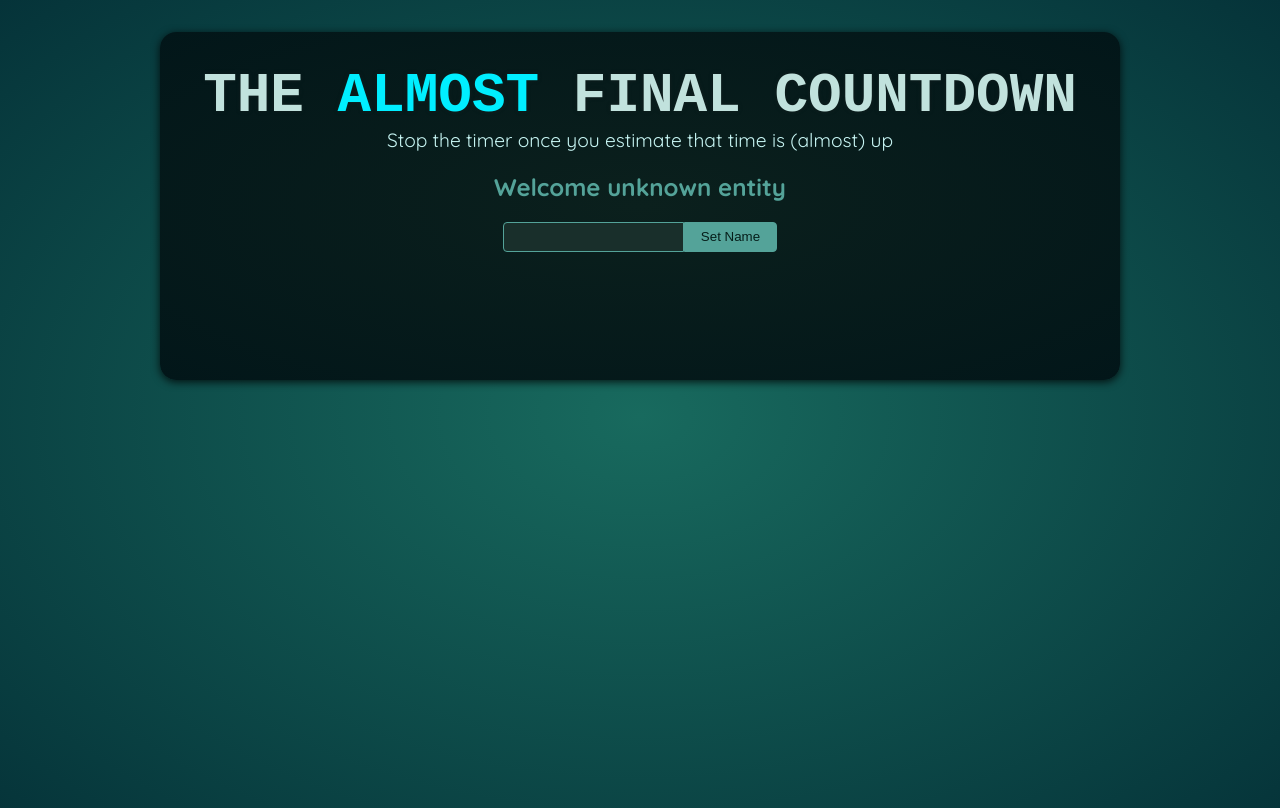
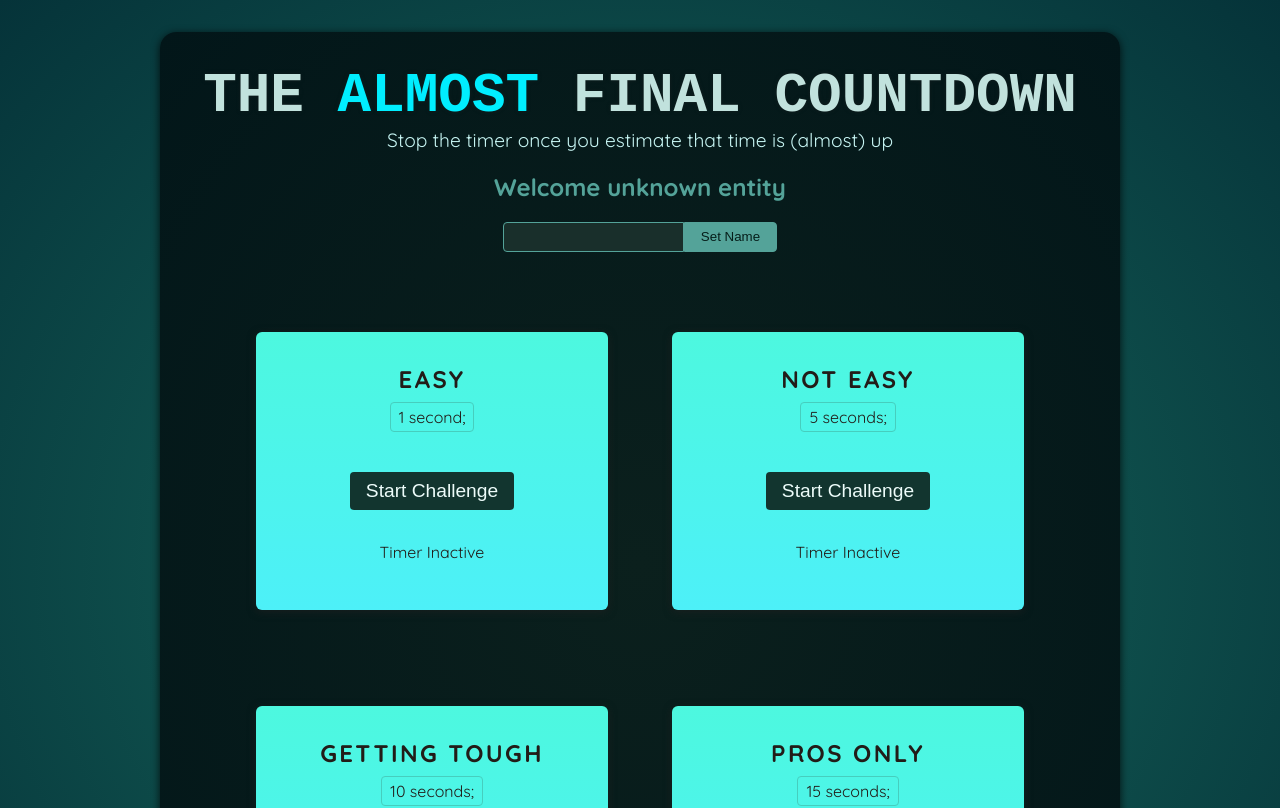
Before and after one commit to subhadeep-chakraborty/Timer-Challenge, a React (Vite) app: page / in a window 1280 px wide. Shown: the top 808 px of the page. Built offline with nearby package versions, Linux system fonts and the light colour scheme; a web font is replaced by a local one.

Commit message:
added challenges

```diff
--- a/src/App.jsx
+++ b/src/App.jsx
@@ -1,10 +1,17 @@
 import Player from './components/Player.jsx';
+import TimerChallenge from './components/TimerChallenge.jsx';
 
 function App() {
   return (
     <>
       <Player />
-      <div id="challenges"></div>
+      <div id="challenges">
+        <TimerChallenge title="Easy" targetTime={1}/>
+        <TimerChallenge title=" Not easy" targetTime={5}/>
+        <TimerChallenge title="Getting tough" targetTime={10}/>
+        <TimerChallenge title="Pros only" targetTime={15}/>
+
+        </div>
     </>
   );
 }
--- /dev/null
+++ b/src/components/ResultModal.jsx
@@ -0,0 +1,20 @@
+import { forwardRef } from "react";
+
+const ResultModal = forwardRef (function ResultModal({ result, targetTime }, ref) {
+  return (
+    <dialog ref={ref} className="result-modal" >
+      <h2>Your {result}</h2>
+      <p>
+        The target time was <strong>{targetTime} seconds.</strong>
+      </p>
+      <p>
+        You stopped the timer with <strong>X seconds left.</strong>
+      </p>
+      <form method="dialog">
+        <button>Close</button>
+      </form>
+    </dialog>
+  );
+})
+
+export default ResultModal;
--- /dev/null
+++ b/src/components/TimerChallenge.jsx
@@ -0,0 +1,43 @@
+import { useRef, useState } from "react";
+import ResultModal from "./ResultModal";
+
+export default function TimerChallenge({title, targetTime}){
+
+    const [timerExpired, setTimerExpired] = useState(false);
+    const [timerStarted, setTimerStarted] = useState(false);
+    const timer = useRef();
+    const dialog = useRef();
+
+    function handleStart() {
+         timer.current = setTimeout( () => {
+            setTimerExpired(true);
+            dialog.current.showModal();
+        }, targetTime * 1000);
+        setTimerStarted(true);
+    }
+
+    function handleStop() {
+        clearTimeout(timer.current)
+    }
+    return (
+
+        <>
+         <ResultModal ref={dialog} targetTime={targetTime} result ="lost"/>
+        <section className="challenge">
+            <h2>{title}</h2>
+            {timerExpired && <p>You lost !!</p>}
+            <p className="challenge-time">
+                {targetTime} second{targetTime>1 ? 's' : ''};
+            </p>
+            <p>
+                <button onClick={timerStarted ? handleStop : handleStart}>
+                    {timerStarted ? 'Stop': 'Start'} Challenge
+                </button>
+            </p>
+            <p className={timerStarted ? 'active': undefined}>
+                {timerStarted? 'Timer Running...' : 'Timer Inactive'}
+            </p>
+        </section>
+        </>
+    );
+}
```
